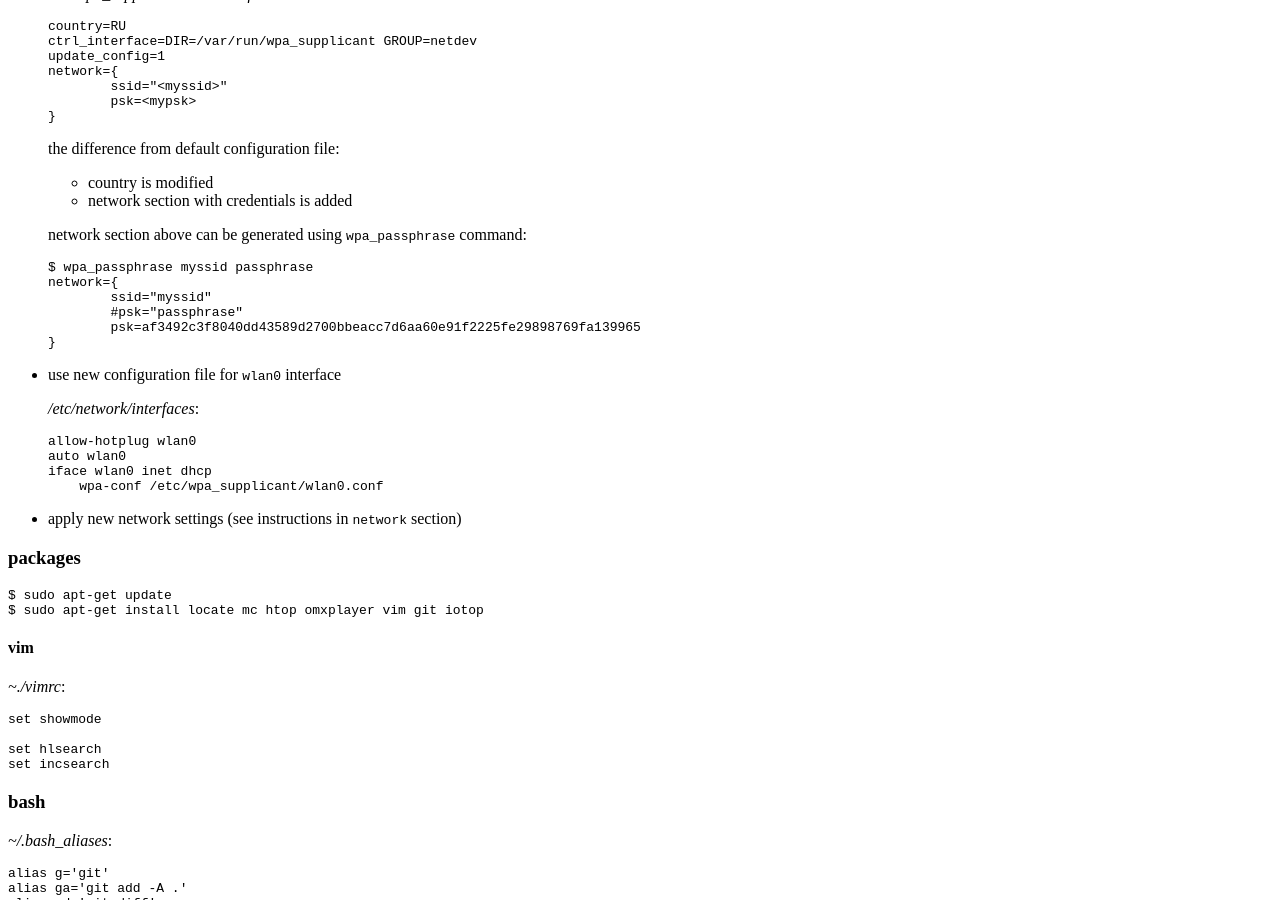
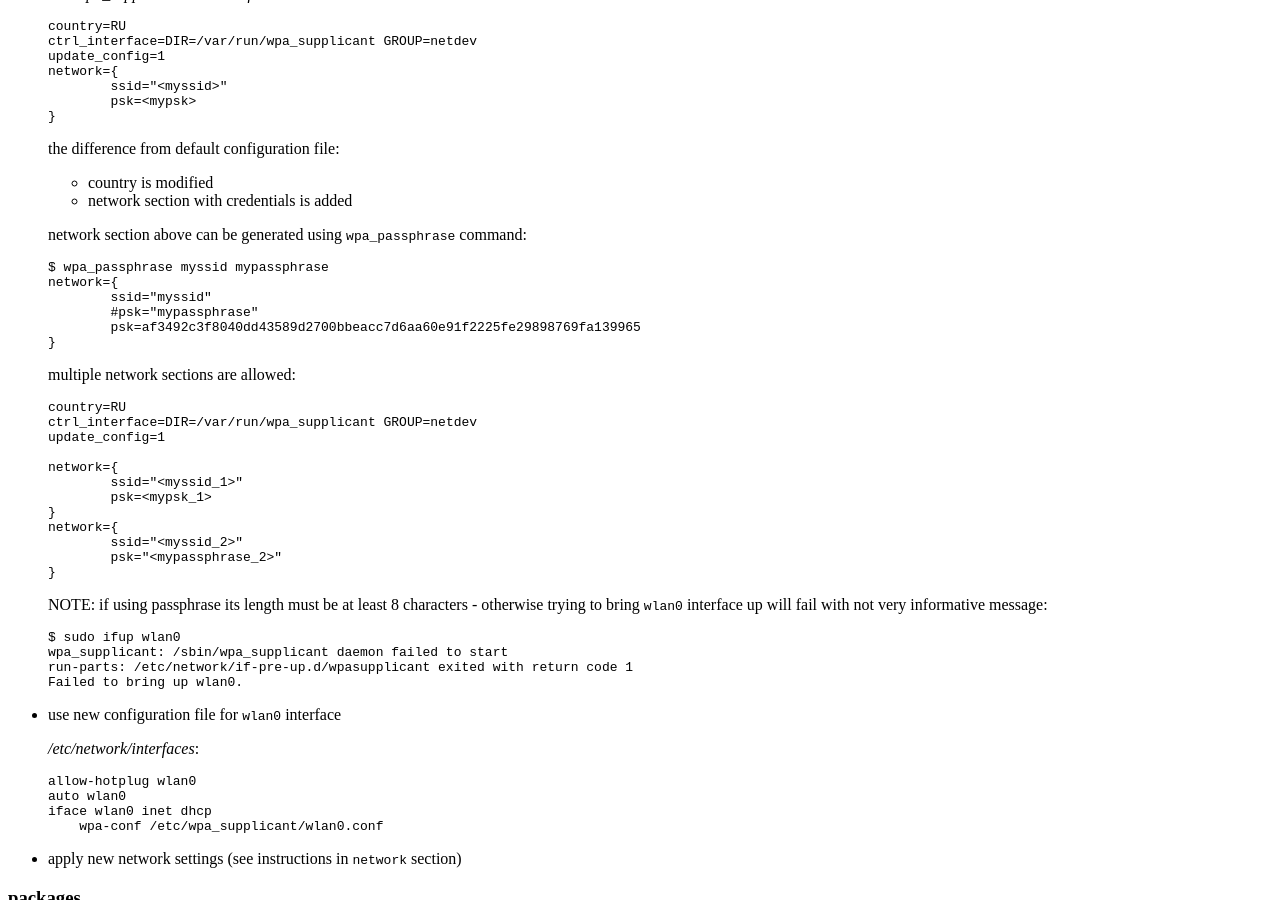
Before and after one commit to tap349/tap349.github.io, a Jekyll site: the page built from _posts/2017-04-15-raspberry-pi.md, in a window 1280 px wide and 900 px high, scrolled down 5055 px. Built offline with Jekyll 4.4.1, drawn with Linux system fonts in a browser that asks for light colours.

Commit message:
update 2017-05-09_19:10:41

````diff
--- a/_posts/2017-04-15-raspberry-pi.md
+++ b/_posts/2017-04-15-raspberry-pi.md
@@ -342,12 +342,40 @@ NOTE: pay attention to using double quotes around PSK (pre-shared key) in
   network section above can be generated using `wpa_passphrase` command:
 
   ```sh
-  $ wpa_passphrase myssid passphrase
+  $ wpa_passphrase myssid mypassphrase
   network={
           ssid="myssid"
-          #psk="passphrase"
+          #psk="mypassphrase"
           psk=af3492c3f8040dd43589d2700bbeacc7d6aa60e91f2225fe29898769fa139965
   }
+  ```
+
+  multiple network sections are allowed:
+
+  ```sh
+  country=RU
+  ctrl_interface=DIR=/var/run/wpa_supplicant GROUP=netdev
+  update_config=1
+
+  network={
+          ssid="<myssid_1>"
+          psk=<mypsk_1>
+  }
+  network={
+          ssid="<myssid_2>"
+          psk="<mypassphrase_2>"
+  }
+  ```
+
+  NOTE: if using passphrase its length must be at least 8 characters -
+        otherwise trying to bring `wlan0` interface up will fail with
+        not very informative message:
+
+  ```sh
+  $ sudo ifup wlan0
+  wpa_supplicant: /sbin/wpa_supplicant daemon failed to start
+  run-parts: /etc/network/if-pre-up.d/wpasupplicant exited with return code 1
+  Failed to bring up wlan0.
   ```
 
 - use new configuration file for `wlan0` interface
````
